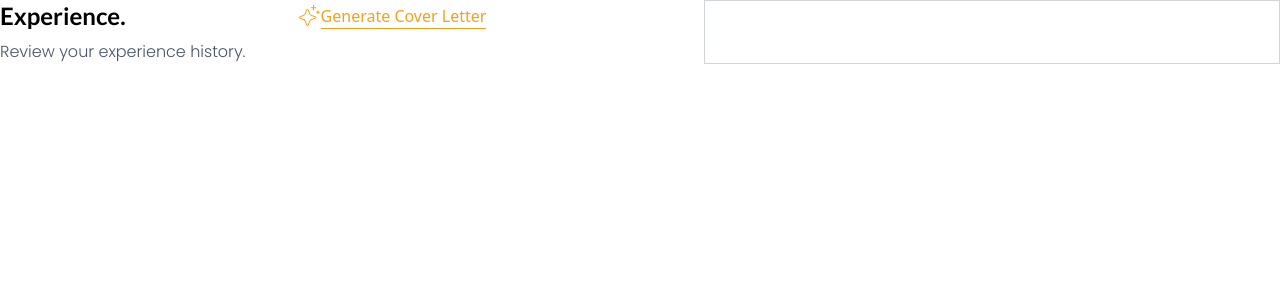
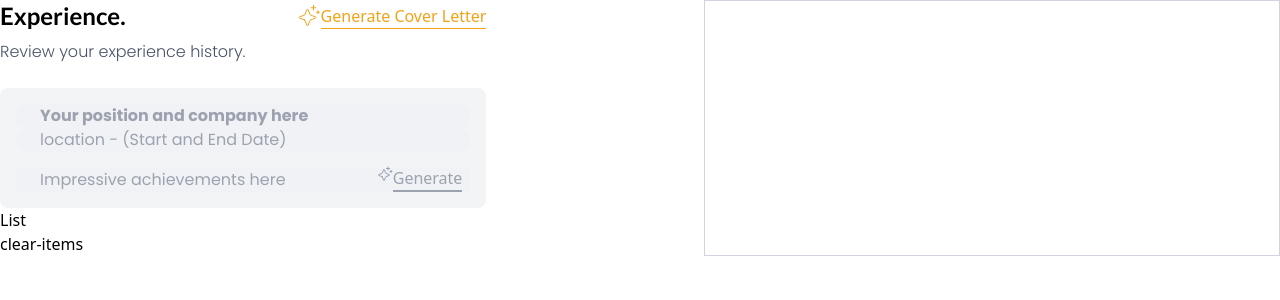
Before and after one commit to Lycan-Xx/test-4, a React (Vite) app: page /experience in a window 1280 px wide. Shown: the top 300 px of the page. Built offline with nearby package versions, Linux system fonts and the light colour scheme.

Commit message:
Experience form init

```diff
--- /dev/null
+++ b/src/components/Alert.jsx
@@ -0,0 +1,9 @@
+import React from 'react'
+
+const Alert = () => {
+  return (
+    <div>Alert</div>
+  )
+}
+
+export default Alert
--- a/src/components/Experience.jsx
+++ b/src/components/Experience.jsx
@@ -1,10 +1,11 @@
 import React from "react"
 import AISparkle from "../assets/GreenSparkle.svg"
+import ExperienceList from "./ExperienceList"
 
 const Experience = () => {
  return (
   <main className="flex flex-row justify-between align-middle">
-   <form className="w-[38vw]" action="">
+   <section className="w-[38vw]" action="">
     <header className="flex flex-row justify-between">
      <h5 className="font-lato font-bold text-2xl whitespace-nowrap">
       Experience.
@@ -17,7 +18,8 @@ const Experience = () => {
      </div>
     </header>
     <p className="normal-text">Review your experience history.</p>
-   </form>
+    <ExperienceList />
+   </section>
    <section className="border-[1px] border-[#d0d5dd] w-[45vw]"></section>
   </main>
  )
--- /dev/null
+++ b/src/components/ExperienceList.jsx
@@ -0,0 +1,67 @@
+import React, { useState } from "react"
+import List from "./List.jsx"
+import Alert from "./Alert.jsx"
+import AISparkle from "../assets/GreySparkle.svg"
+
+const ExperienceList = () => {
+  const [companyPosition, setCompanyPostion] = useState("")
+  const [workLocation, setWorkLocation] = useState("")
+  const [achievements, setAchievements] = useState("")
+ const [list, setList] = useState([])
+ const [isEditing, setIsEditng] = useState(false)
+ const [editID, setEditID] = useState(null)
+ const [alert, setAlert] = useState({ show: false, msg: "", type: "" })
+
+ const handleSubmit = (e) => {
+  e.preventDefault()
+  console.log("hello submit")
+ }
+
+ return (
+  <section>
+   <div className="w-full mx-auto justify-center align-middle">
+    <form className="flex flex-col" onSubmit={handleSubmit} action="">
+     {alert.show && <Alert />}
+     <div className="flex flex-col w-full mt-6 focus:border-none bg-gray-100 p-4 rounded-[8px] relative">
+      <input
+       type="text"
+       className="input text-base font-lato font-bold bg-gray-100 border-none  rounded-[8px]  focus:border-transparent"
+       placeholder="Your position and company here"
+       value={companyPosition}
+       onChange={(e) => setCompanyPostion(e.target.value)}
+      />
+      <input
+       className="input h-[24px] rounded-[40px] "
+       type="text"
+       placeholder="location - (Start and End Date)"
+       value={workLocation}
+       onChange={(e) => setWorkLocation(e.target.value)}
+      />
+      <div className="flex flex-row relative">
+       <input
+        type="text"
+        className="input bg-gray-100 border-none mt-4  focus:border-transparent"
+        placeholder="Impressive achievements here"
+        value={achievements}
+        onChange={(e) => setAchievements(e.target.value)}
+       />
+       <button
+        type="submit"
+        className="flex flex-row absolute right-2 bottom-0"
+       >
+        <img src={AISparkle} alt="" />
+        <p className="border-b-[2px] border-gray-400 text-gray-400">
+         {isEditing ? "Edit" : "Generate"}
+        </p>
+       </button>
+      </div>
+     </div>
+    </form>
+    <List />
+    <button>clear-items</button>
+   </div>
+  </section>
+ )
+}
+
+export default ExperienceList
--- /dev/null
+++ b/src/components/List.jsx
@@ -0,0 +1,9 @@
+import React from 'react'
+
+const List = () => {
+  return (
+    <div>List</div>
+  )
+}
+
+export default List
```
Also changed, not shown: src/assets/GreySparkle.png (added), src/assets/GreySparkle.svg (added).
